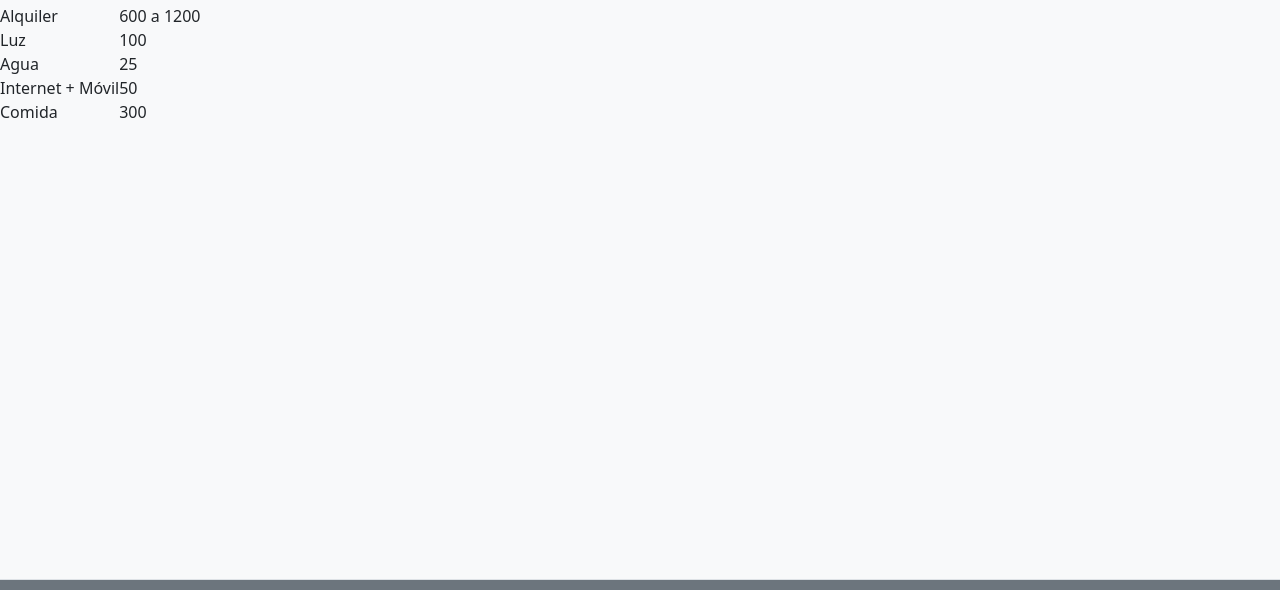
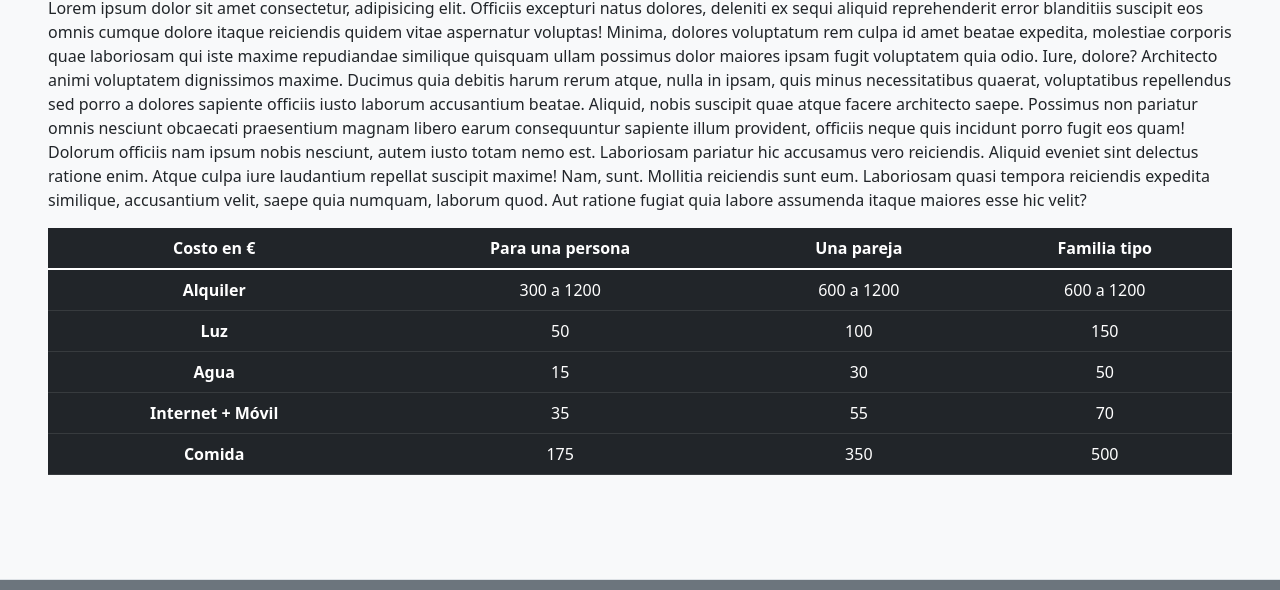
Before and after one commit to gonzalocibeira/como-emigrar-a-Valencia, a plain HTML site: page pages/costo_de_vida.html in a window 1280 px wide. Shown: the part 140-730 px from the top of the page. Drawn offline with nearby package versions, Linux system fonts and the light colour scheme.

Commit message:
bootstrap on costo_de_vida

```diff
--- a/pages/costo_de_vida.html
+++ b/pages/costo_de_vida.html
@@ -50,33 +50,62 @@
         </div>
     </nav>
     <main>
-        <h2>Placeholder: en ésta página va info sobre el costo de vida en la ciudad</h2>
-        <table>
+        <div class="d-flex flex-column align-items-start">
+            <h2 class="mt-3 mx-5">
+                Algun titulo copado
+            </h2>
+            <p class="mx-5">Lorem ipsum dolor sit amet consectetur, adipisicing elit. Officiis excepturi natus dolores, deleniti ex sequi aliquid reprehenderit error blanditiis suscipit eos omnis cumque dolore itaque reiciendis quidem vitae aspernatur voluptas!
+            Minima, dolores voluptatum rem culpa id amet beatae expedita, molestiae corporis quae laboriosam qui iste maxime repudiandae similique quisquam ullam possimus dolor maiores ipsam fugit voluptatem quia odio. Iure, dolore?
+            Architecto animi voluptatem dignissimos maxime. Ducimus quia debitis harum rerum atque, nulla in ipsam, quis minus necessitatibus quaerat, voluptatibus repellendus sed porro a dolores sapiente officiis iusto laborum accusantium beatae.
+            Aliquid, nobis suscipit quae atque facere architecto saepe. Possimus non pariatur omnis nesciunt obcaecati praesentium magnam libero earum consequuntur sapiente illum provident, officiis neque quis incidunt porro fugit eos quam!
+            Dolorum officiis nam ipsum nobis nesciunt, autem iusto totam nemo est. Laboriosam pariatur hic accusamus vero reiciendis. Aliquid eveniet sint delectus ratione enim. Atque culpa iure laudantium repellat suscipit maxime!
+            Nam, sunt. Mollitia reiciendis sunt eum. Laboriosam quasi tempora reiciendis expedita similique, accusantium velit, saepe quia numquam, laborum quod. Aut ratione fugiat quia labore assumenda itaque maiores esse hic velit?
+            </p>
+        </div>
+        <div class="table-responsive mx-5">
+            <table class="table table-dark table-hover align-middle text-center">
+                <thead>
                 <tr>
-            <th></th>
-            <th>Costo en €</th>
+                    <th scope="col">Costo en €</th>
+                    <th scope="col">Para una persona</th>
+                    <th scope="col">Una pareja</th>
+                    <th scope="col">Familia tipo</th>
                 </tr>
+                </thead>
+                <tbody>
                 <tr>
-            <td>Alquiler</td>
+                    <th scope="row">Alquiler</th>
+                    <td>300 a 1200</td>
+                    <td>600 a 1200</td>
                     <td>600 a 1200</td>
                 </tr>
                 <tr>
-            <td>Luz</td>
+                    <th scope="row">Luz</th>
+                    <td>50</td>
                     <td>100</td>
+                    <td>150</td>
                 </tr>
                 <tr>
-            <td>Agua</td>
-            <td>25</td>
-        </tr>
-        <tr>
-            <td>Internet + Móvil</td>
+                    <th scope="row">Agua</th>
+                    <td>15</td>
+                    <td>30</td>
                     <td>50</td>
                 </tr>
                 <tr>
-            <td>Comida</td>
-            <td>300</td>
+                    <th scope="row">Internet + Móvil</th>
+                    <td>35</td>
+                    <td>55</td>
+                    <td>70</td>
                 </tr>
+                <tr>
+                    <th scope="row">Comida</th>
+                    <td>175</td>
+                    <td>350</td>
+                    <td>500</td>
+                </tr>
+                </tbody>
             </table>
+        </div>
     </main>
     <footer class="d-flex flex-wrap justify-content-between align-items-center py-3 mt-4 mb-2 border-top bg-secondary mt-auto">
         <div class="ps-3 col-md-10 d-flex align-items-center justify-content-between">
```
Also changed, not shown: pages/documentacion.html (+2 -2 lines). Lines whose indentation alone changed are shown as unchanged.
